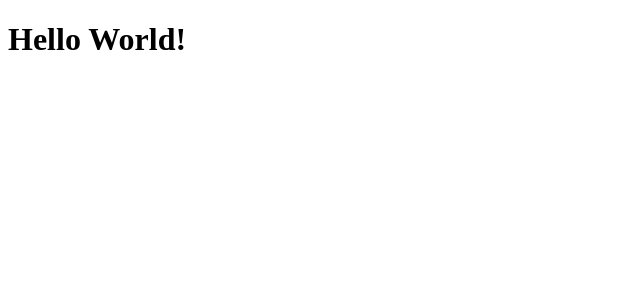
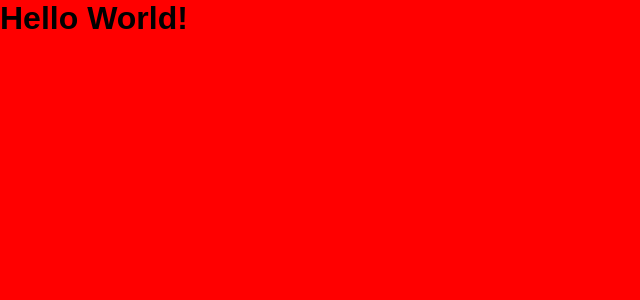
Before and after one commit to joenapper/specialist-steel-ltd, a Next.js app: page / in a window 1280 px wide. Shown: the top 300 px of the page, without its empty margins (0-640 px from the left). Built offline with nearby package versions, Linux system fonts and the light colour scheme.

Commit message:
Created basic GlobalStyles

```diff
--- a/src/pages/_app.tsx
+++ b/src/pages/_app.tsx
@@ -1,7 +1,13 @@
 import { AppProps } from "next/app";
+import GlobalStyles from "../styles/GlobalStyles";
 
 const MyApp: React.FC<AppProps> = ({ Component, pageProps }: AppProps) => {
-  return <Component {...pageProps} />;
+  return (
+    <>
+      <GlobalStyles />
+      <Component {...pageProps} />
+    </>
+  );
 };
 
 export default MyApp;
--- /dev/null
+++ b/src/styles/GlobalStyles.ts
@@ -0,0 +1,29 @@
+import { createGlobalStyle } from "styled-components";
+
+const GlobalStyles = createGlobalStyle`
+  * {
+    box-sizing: border-box;
+    margin: 0;
+    padding: 0;
+  }
+
+  html,
+  body {
+    font-family: "Arial", sans-serif;
+    background-color: red;
+  }
+
+  a {
+    text-decoration: none;
+  }
+
+  p {
+    margin-bottom: 1rem;
+
+    &:last-child {
+      margin-bottom: 0;
+    }
+  }
+`;
+
+export default GlobalStyles;
```
